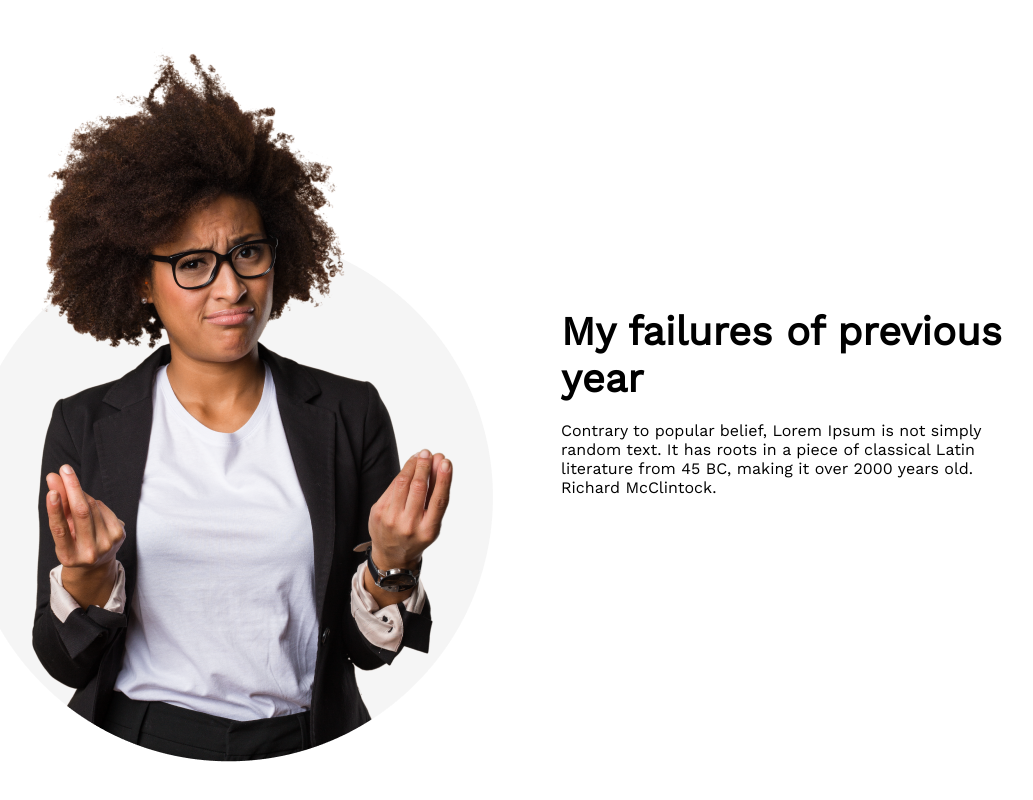
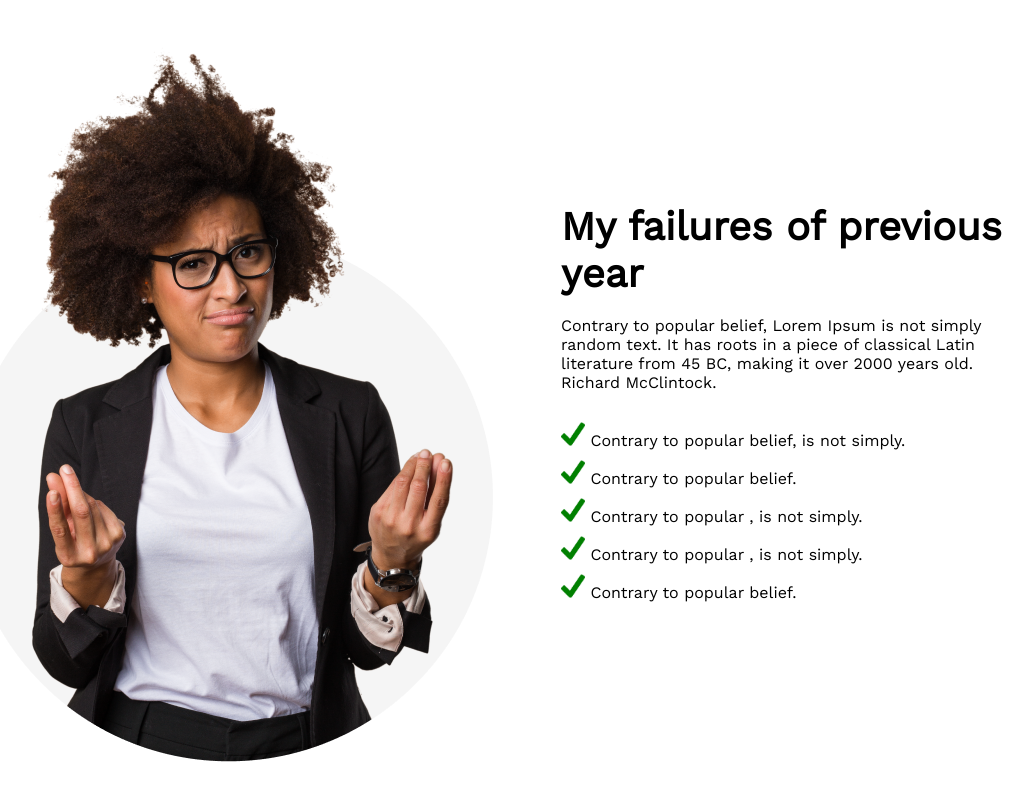
Before and after one commit to hrhabib07/new-year, a plain HTML site: page index.html in a window 1280 px wide. Shown: the part 820-1620 px from the top of the page, without its empty margins (162-1195 px from the left). Drawn offline with nearby package versions, Linux system fonts and the light colour scheme.

Commit message:
code updated

```diff
--- a/index.html
+++ b/index.html
@@ -6,9 +6,12 @@
     <meta http-equiv="X-UA-Compatible" content="IE=edge">
     <meta name="viewport" content="width=device-width, initial-scale=1.0">
     <title>New year</title>
+
     <style>
         @import url('https://fonts.googleapis.com/css2?family=Work+Sans&display=swap');
     </style>
+
+
     <link rel="stylesheet" href="style/style.css">
 </head>
 
@@ -36,6 +39,35 @@
                     has roots in a piece of
                     classical Latin literature from 45 BC, making it over 2000 years old. Richard McClintock.</p>
 
+                <div class="unordered-list">
+                    <div class="list-item">
+                        <img src="images/icons/right icon.png" width="24px" height="24px" alt="">
+                        <span>Contrary to popular belief, is not simply.</spans>
+
+                    </div>
+                    <div class="list-item">
+                        <img src="images/icons/right icon.png" width="24px" alt="">
+                        <span>Contrary to popular belief.</spans>
+
+                    </div>
+                    <div class="list-item">
+                        <img src="images/icons/right icon.png" width="24px" alt="">
+                        <span>Contrary to popular , is not simply.</spans>
+
+                    </div>
+                    <div class="list-item">
+                        <img src="images/icons/right icon.png" width="24px" alt="">
+                        <span>Contrary to popular , is not simply.</spans>
+
+                    </div>
+                    <div class="list-item">
+                        <img src="images/icons/right icon.png" width="24px" alt="">
+                        <span>Contrary to popular belief.</spans>
+
+                    </div>
+                </div>
+
+
             </div>
         </section>
     </main>
--- a/style/style.css
+++ b/style/style.css
@@ -66,3 +66,13 @@
 .section-description {
     font-size: 16px;
 }
+
+.unordered-list {
+    margin-top: 30px;
+}
+
+.list-item {
+    text-emphasis: none;
+    margin-top: 10px;
+
+}
```
Also changed, not shown: images/icons/right icon.png (added).
